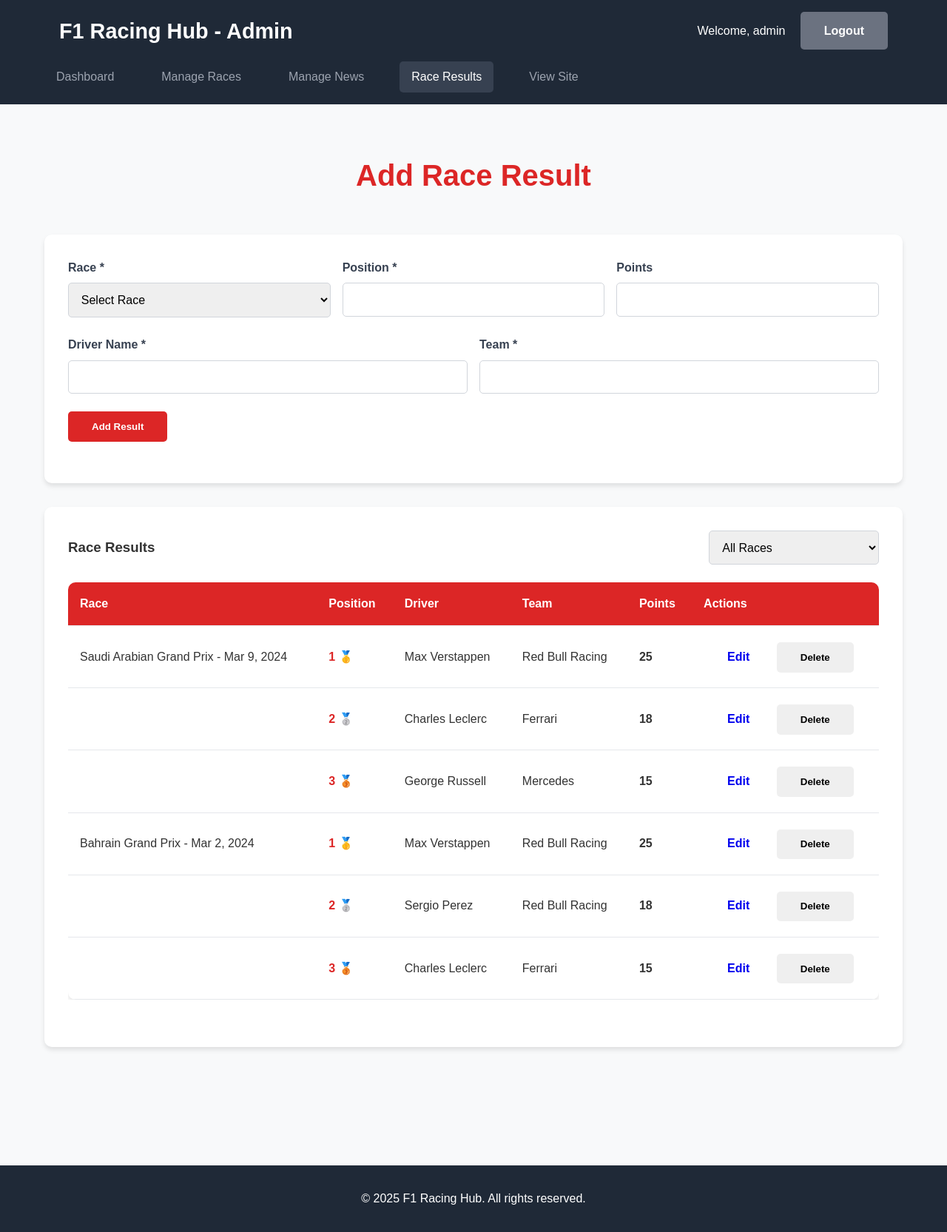
After one commit to Vato-Dev/f1_website_php_project, a PHP site: page /admin_results.php in a window 1280 px wide. The commit adds this page. Shown: the whole page at 74% size. Run offline with PHP 8.4, Linux system fonts and the light colour scheme; a user stored in the database is signed in; data comes from the database, SQL or seed files in the repository.

Commit message:
finishingAdminPanelLogics

```diff
--- a/admin_dashboard.php
+++ b/admin_dashboard.php
@@ -32,7 +32,7 @@ $recent_news = $pdo->query("SELECT * FROM news ORDER BY published_at DESC LIMIT
                 </div>
                 <div>
                     <span>Welcome, <?php echo htmlspecialchars($_SESSION['admin_username']); ?></span>
-                    <a href="admin_logout.php" class="btn btn-secondary" style="margin-left: 1rem;">Logout</a>
+                    <a href="index.php" class="btn btn-secondary" style="margin-left: 1rem;">Logout</a>
                 </div>
             </div>
             <nav class="admin-nav">
--- a/admin_login.php
+++ b/admin_login.php
@@ -6,7 +6,6 @@ require_once 'config.php';
 $error = '';
 
 if ($_POST) {
-    // Убираем пробелы по краям
     $username = isset($_POST['username']) ? trim($_POST['username']) : '';
     $password = isset($_POST['password']) ? trim($_POST['password']) : '';
 
@@ -16,7 +15,6 @@ if ($_POST) {
         $user = $stmt->fetch(PDO::FETCH_ASSOC);
 
         if ($user) {
-            // Отладочный вывод — удалить после теста
             var_dump('Entered password:', $password);
             var_dump('Password hash from DB:', $user['password']);
             var_dump('password_verify result:', password_verify($password, $user['password']));
@@ -36,7 +34,6 @@ if ($_POST) {
     }
 }
 
-// If already logged in, redirect to dashboard
 if (isLoggedIn()) {
     header('Location: admin_dashboard.php');
     exit();
--- /dev/null
+++ b/admin_results.php
@@ -0,0 +1,321 @@
+<?php
+require_once 'config.php';
+requireLogin();
+
+$message = '';
+$error = '';
+
+// Handle form submissions
+if ($_POST) {
+    if (isset($_POST['action'])) {
+        switch ($_POST['action']) {
+            case 'add':
+                $race_id = $_POST['race_id'] ?? 0;
+                $position = $_POST['position'] ?? 0;
+                $driver_name = $_POST['driver_name'] ?? '';
+                $team = $_POST['team'] ?? '';
+                $points = $_POST['points'] ?? 0;
+
+                if ($race_id && $position && $driver_name && $team) {
+                    try {
+                        // Check if position already exists for this race
+                        $check_stmt = $pdo->prepare("SELECT COUNT(*) FROM race_results WHERE race_id = ? AND position = ?");
+                        $check_stmt->execute([$race_id, $position]);
+
+                        if ($check_stmt->fetchColumn() > 0) {
+                            $error = 'Position ' . $position . ' already exists for this race.';
+                        } else {
+                            $stmt = $pdo->prepare("INSERT INTO race_results (race_id, position, driver_name, team, points) VALUES (?, ?, ?, ?, ?)");
+                            $stmt->execute([$race_id, $position, $driver_name, $team, $points]);
+                            $message = 'Race result added successfully!';
+                        }
+                    } catch (PDOException $e) {
+                        $error = 'Error adding race result: ' . $e->getMessage();
+                    }
+                } else {
+                    $error = 'Please fill in all required fields';
+                }
+                break;
+
+            case 'edit':
+                $id = $_POST['id'] ?? 0;
+                $race_id = $_POST['race_id'] ?? 0;
+                $position = $_POST['position'] ?? 0;
+                $driver_name = $_POST['driver_name'] ?? '';
+                $team = $_POST['team'] ?? '';
+                $points = $_POST['points'] ?? 0;
+
+                if ($id && $race_id && $position && $driver_name && $team) {
+                    try {
+                        // Check if position already exists for this race (excluding current record)
+                        $check_stmt = $pdo->prepare("SELECT COUNT(*) FROM race_results WHERE race_id = ? AND position = ? AND id != ?");
+                        $check_stmt->execute([$race_id, $position, $id]);
+
+                        if ($check_stmt->fetchColumn() > 0) {
+                            $error = 'Position ' . $position . ' already exists for this race.';
+                        } else {
+                            $stmt = $pdo->prepare("UPDATE race_results SET race_id = ?, position = ?, driver_name = ?, team = ?, points = ? WHERE id = ?");
+                            $stmt->execute([$race_id, $position, $driver_name, $team, $points, $id]);
+                            $message = 'Race result updated successfully!';
+                        }
+                    } catch (PDOException $e) {
+                        $error = 'Error updating race result: ' . $e->getMessage();
+                    }
+                } else {
+                    $error = 'Please fill in all required fields';
+                }
+                break;
+
+            case 'delete':
+                $id = $_POST['id'] ?? 0;
+                if ($id) {
+                    try {
+                        $stmt = $pdo->prepare("DELETE FROM race_results WHERE id = ?");
+                        $stmt->execute([$id]);
+                        $message = 'Race result deleted successfully!';
+                    } catch (PDOException $e) {
+                        $error = 'Error deleting race result: ' . $e->getMessage();
+                    }
+                }
+                break;
+        }
+    }
+}
+
+// Get result to edit if edit_id is provided
+$edit_result = null;
+if (isset($_GET['edit']) && $_GET['edit']) {
+    $stmt = $pdo->prepare("SELECT * FROM race_results WHERE id = ?");
+    $stmt->execute([$_GET['edit']]);
+    $edit_result = $stmt->fetch(PDO::FETCH_ASSOC);
+}
+
+// Get selected race for filtering
+$selected_race_id = $_GET['race_id'] ?? '';
+
+// Fetch all races for dropdown
+$races_stmt = $pdo->query("SELECT * FROM races ORDER BY race_date DESC");
+$races = $races_stmt->fetchAll(PDO::FETCH_ASSOC);
+
+// Fetch race results with race information
+$results_query = "SELECT rr.*, r.race_name, r.race_date
+                  FROM race_results rr
+                  JOIN races r ON rr.race_id = r.id";
+
+if ($selected_race_id) {
+    $results_query .= " WHERE rr.race_id = " . intval($selected_race_id);
+}
+
+$results_query .= " ORDER BY r.race_date DESC, rr.position ASC";
+
+$results_stmt = $pdo->query($results_query);
+$results = $results_stmt->fetchAll(PDO::FETCH_ASSOC);
+
+// Points system for F1
+$points_system = [
+    1 => 25, 2 => 18, 3 => 15, 4 => 12, 5 => 10,
+    6 => 8, 7 => 6, 8 => 4, 9 => 2, 10 => 1
+];
+?>
+
+<!DOCTYPE html>
+<html lang="en">
+<head>
+    <meta charset="UTF-8">
+    <meta name="viewport" content="width=device-width, initial-scale=1.0">
+    <title>Race Results - F1 Racing Hub Admin</title>
+    <link rel="stylesheet" href="style.css">
+    <script>
+        function updatePoints() {
+            const position = document.getElementById('position').value;
+            const pointsField = document.getElementById('points');
+            const pointsSystem = {
+                1: 25, 2: 18, 3: 15, 4: 12, 5: 10,
+                6: 8, 7: 6, 8: 4, 9: 2, 10: 1
+            };
+
+            if (pointsSystem[position]) {
+                pointsField.value = pointsSystem[position];
+            } else {
+                pointsField.value = 0;
+            }
+        }
+    </script>
+</head>
+<body>
+<header class="admin-header">
+    <div class="container">
+        <div class="nav-container">
+            <div class="logo">
+                <h1>F1 Racing Hub - Admin</h1>
+            </div>
+            <div>
+                <span>Welcome, <?php echo htmlspecialchars($_SESSION['admin_username']); ?></span>
+                <a href="admin_logout.php" class="btn btn-secondary" style="margin-left: 1rem;">Logout</a>
+            </div>
+        </div>
+        <nav class="admin-nav">
+            <a href="admin_dashboard.php">Dashboard</a>
+            <a href="admin_races.php">Manage Races</a>
+            <a href="admin_news.php">Manage News</a>
+            <a href="admin_results.php" class="active">Race Results</a>
+            <a href="index.php">View Site</a>
+        </nav>
+    </div>
+</header>
+
+<main>
+    <section class="section">
+        <div class="container">
+            <h2 class="section-title"><?php echo $edit_result ? 'Edit' : 'Add'; ?> Race Result</h2>
+
+            <?php if ($message): ?>
+                <div class="alert alert-success"><?php echo htmlspecialchars($message); ?></div>
+            <?php endif; ?>
+
+            <?php if ($error): ?>
+                <div class="alert alert-error"><?php echo htmlspecialchars($error); ?></div>
+            <?php endif; ?>
+
+            <!-- Add/Edit Result Form -->
+            <div class="admin-card">
+                <form method="POST">
+                    <input type="hidden" name="action" value="<?php echo $edit_result ? 'edit' : 'add'; ?>">
+                    <?php if ($edit_result): ?>
+                        <input type="hidden" name="id" value="<?php echo $edit_result['id']; ?>">
+                    <?php endif; ?>
+
+                    <div style="display: grid; grid-template-columns: 1fr 1fr 1fr; gap: 1rem;">
+                        <div class="form-group">
+                            <label for="race_id">Race *</label>
+                            <select id="race_id" name="race_id" class="form-control" required>
+                                <option value="">Select Race</option>
+                                <?php foreach ($races as $race): ?>
+                                    <option value="<?php echo $race['id']; ?>"
+                                            <?php echo ($edit_result && $edit_result['race_id'] == $race['id']) ? 'selected' : ''; ?>>
+                                        <?php echo htmlspecialchars($race['race_name']) . ' - ' . date('M j, Y', strtotime($race['race_date'])); ?>
+                                    </option>
+                                <?php endforeach; ?>
+                            </select>
+                        </div>
+
+                        <div class="form-group">
+                            <label for="position">Position *</label>
+                            <input type="number" id="position" name="position" class="form-control" min="1" max="20"
+                                   value="<?php echo $edit_result ? $edit_result['position'] : ''; ?>"
+                                   onchange="updatePoints()" required>
+                        </div>
+
+                        <div class="form-group">
+                            <label for="points">Points</label>
+                            <input type="number" id="points" name="points" class="form-control" min="0"
+                                   value="<?php echo $edit_result ? $edit_result['points'] : ''; ?>">
+                        </div>
+                    </div>
+
+                    <div style="display: grid; grid-template-columns: 1fr 1fr; gap: 1rem;">
+                        <div class="form-group">
+                            <label for="driver_name">Driver Name *</label>
+                            <input type="text" id="driver_name" name="driver_name" class="form-control"
+                                   value="<?php echo $edit_result ? htmlspecialchars($edit_result['driver_name']) : ''; ?>" required>
+                        </div>
+
+                        <div class="form-group">
+                            <label for="team">Team *</label>
+                            <input type="text" id="team" name="team" class="form-control"
+                                   value="<?php echo $edit_result ? htmlspecialchars($edit_result['team']) : ''; ?>" required>
+                        </div>
+                    </div>
+
+                    <div class="form-group">
+                        <button type="submit" class="btn btn-primary"><?php echo $edit_result ? 'Update' : 'Add'; ?> Result</button>
+                        <?php if ($edit_result): ?>
+                            <a href="admin_results.php" class="btn btn-secondary">Cancel</a>
+                        <?php endif; ?>
+                    </div>
+                </form>
+            </div>
+
+            <!-- Filter and Results List -->
+            <div class="admin-card">
+                <div style="display: flex; justify-content: space-between; align-items: center; margin-bottom: 1.5rem;">
+                    <h3>Race Results</h3>
+                    <form method="GET" style="display: flex; gap: 1rem; align-items: center;">
+                        <select name="race_id" class="form-control" style="width: auto;" onchange="this.form.submit()">
+                            <option value="">All Races</option>
+                            <?php foreach ($races as $race): ?>
+                                <option value="<?php echo $race['id']; ?>" <?php echo ($selected_race_id == $race['id']) ? 'selected' : ''; ?>>
+                                    <?php echo htmlspecialchars($race['race_name']); ?>
+                                </option>
+                            <?php endforeach; ?>
+                        </select>
+                        <?php if ($selected_race_id): ?>
+                            <a href="admin_results.php" class="btn btn-small">Clear Filter</a>
+                        <?php endif; ?>
+                    </form>
+                </div>
+
+                <?php if (empty($results)): ?>
+                    <p>No race results found.</p>
+                <?php else: ?>
+                    <div class="results-table">
+                        <table>
+                            <thead>
+                            <tr>
+                                <th>Race</th>
+                                <th>Position</th>
+                                <th>Driver</th>
+                                <th>Team</th>
+                                <th>Points</th>
+                                <th>Actions</th>
+                            </tr>
+                            </thead>
+                            <tbody>
+                            <?php
+                            $current_race = '';
+                            foreach ($results as $result):
+                                $race_header = $result['race_name'] . ' - ' . date('M j, Y', strtotime($result['race_date']));
+                                $show_race_name = ($current_race !== $race_header);
+                                $current_race = $race_header;
+                            ?>
+                                <tr>
+                                    <td><?php echo $show_race_name ? htmlspecialchars($race_header) : ''; ?></td>
+                                    <td>
+                                        <strong style="<?php echo $result['position'] <= 3 ? 'color: #dc2626;' : ''; ?>">
+                                            <?php echo $result['position']; ?>
+                                            <?php
+                                            if ($result['position'] == 1) echo ' 🥇';
+                                            elseif ($result['position'] == 2) echo ' 🥈';
+                                            elseif ($result['position'] == 3) echo ' 🥉';
+                                            ?>
+                                        </strong>
+                                    </td>
+                                    <td><?php echo htmlspecialchars($result['driver_name']); ?></td>
+                                    <td><?php echo htmlspecialchars($result['team']); ?></td>
+                                    <td><strong><?php echo $result['points']; ?></strong></td>
+                                    <td>
+                                        <a href="admin_results.php?edit=<?php echo $result['id']; ?>" class="btn btn-small">Edit</a>
+                                        <form method="POST" action="admin_results.php" style="display:inline;" onsubmit="return confirm('Are you sure you want to delete this result?');">
+                                            <input type="hidden" name="action" value="delete">
+                                            <input type="hidden" name="id" value="<?php echo $result['id']; ?>">
+                                            <button type="submit" class="btn btn-small btn-danger">Delete</button>
+                                        </form>
+                                    </td>
+                                </tr>
+                            <?php endforeach; ?>
+                            </tbody>
+                        </table>
+                    </div>
+                <?php endif; ?>
+            </div>
+        </div>
+    </section>
+</main>
+
+<footer class="admin-footer">
+    <div class="container">
+        <p>&copy; <?php echo date('Y'); ?> F1 Racing Hub. All rights reserved.</p>
+    </div>
+</footer>
+</body>
+</html>
```
Also changed, not shown: admin_news.php (added, +219 -0 lines).
